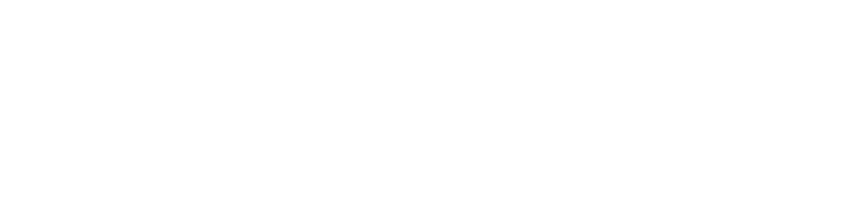
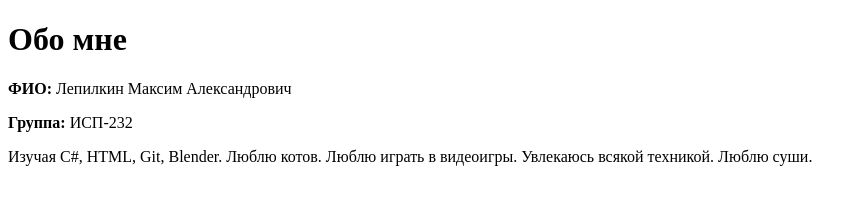
Before and after one commit to MoodKOTE/Lab4_ISRPO_Lepilkin, a plain HTML site: page about.html in a window 1280 px wide. Shown: the whole page, without its empty margins (0-862 px from the left). Drawn offline with Linux system fonts and the light colour scheme.

Commit message:
fill about.html

```diff
--- a/about.html
+++ b/about.html
@@ -6,6 +6,11 @@
     <title>Обо мне</title>
 </head>
 <body>
-
+    <main>
+        <h1>Обо мне</h1>
+        <p><strong>ФИО:</strong> Лепилкин Максим Александрович</p>
+        <p><strong>Группа:</strong> ИСП-232</p>
+        <p>Изучая C#, HTML, Git, Blender. Люблю котов. Люблю играть в видеоигры. Увлекаюсь всякой техникой. Люблю суши.</p>
+    </main>
 </body>
 </html>
```
